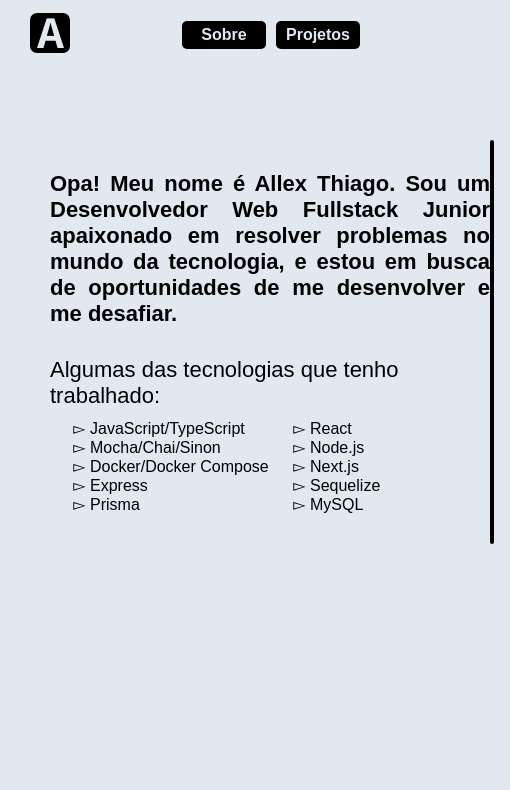
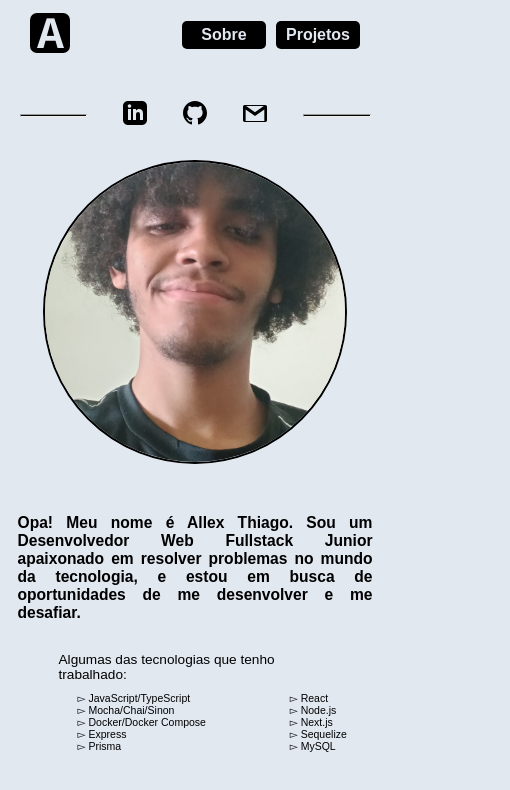
Before and after one commit to AllexThiagoSR/personal-site, a Next.js app: page / in a window 390 px wide. Shown: the top 790 px of the page, 510 px wide, since content can reach past the window. Built offline with nearby package versions, Linux system fonts and the light colour scheme.

Commit message:
style: Adds some responsiveness to the root page

```diff
--- a/src/pages/index.js
+++ b/src/pages/index.js
@@ -13,7 +13,7 @@ export default function Home() {
       </Head>
       <main>
         <section className="short-description">
-          <div>
+          <div className="text-container">
             <p className="short-description-text">
               Opa! Meu nome é Allex Thiago.
               Sou um Desenvolvedor Web Fullstack Junior
--- a/src/styles/RootPage.css
+++ b/src/styles/RootPage.css
@@ -45,3 +45,66 @@
   overflow: hidden;
   border-radius: 10px;
 }
+
+@media screen and (max-width: 950px) {
+  .short-description {
+    margin-top: 20px;
+    flex-direction: column-reverse;
+    justify-content: center;
+  }
+
+  .short-description .text-container {
+    display: flex;
+    flex-direction: column;
+    margin-top: 50px;
+    width: 100%;
+    align-items: center;
+  }
+
+  .skills-wrapper {
+    width: 70%;
+  }
+
+  .skills-list {
+    padding-left: 30px;
+    grid-template-columns: 200px 100px;
+  }
+
+  .image-container {
+    height: 300px;
+    width: 300px;
+    border-radius: 50%;
+    overflow: hidden;
+  }
+
+  .me {
+    height: 100%;
+    object-fit: cover;
+    object-position: center;
+    width: 100%;
+    border-radius: 10px;
+  }
+}
+
+@media screen and (max-width: 650px) {
+
+  .short-description p.short-description-text {
+    max-width: 355px;
+    font-size: 20px
+  }
+}
+
+@media screen and (max-width: 490px) {
+  .short-description p {
+    font-size: 3.5vw;
+  }
+
+  .short-description p.short-description-text {
+    max-width: 355px;
+    font-size: 4vw;
+  }
+
+  .skills-list li {
+    font-size: 2.7vw;
+  }
+}
--- a/src/styles/globals.css
+++ b/src/styles/globals.css
@@ -27,7 +27,6 @@ body {
 
 .layout-default {
   display: flex;
-  height: 80%;
 }
 
 .layout-default main {
@@ -54,7 +53,7 @@ body {
   justify-content: space-between;
   align-items: center;
   display: flex;
-  height: 100%;
+  max-height: 100%;
   width: 100px;
   position: relative;
   overflow-y: hidden;
@@ -110,4 +109,56 @@ hr {
 
 #__next {
   height: 100vh;
+  width: 100%;
 }
+
+@media screen and (max-width: 1100px) {
+  .layout-default {
+    flex-direction: column;
+    height: 100%;
+    margin-bottom: 50px;
+  }
+
+  .aside-section {
+    flex-direction: row;
+    justify-content: space-between;
+    align-items: center;
+    display: flex;
+    height: 50px;
+    width: 90%;
+    align-self: center;
+    overflow-y: hidden;
+  }
+
+  .contacts-list {
+    flex-direction: row;
+    justify-content: space-evenly;
+    align-items: center;
+  }
+
+  .layout-default main {
+    margin: 0;
+    width: 100%;
+  }
+
+  hr {
+    background-color: black;
+    width: 30%;
+    height: 1px;
+    z-index: -1;
+  }
+
+  #__next {
+    min-height: 760px;
+    height: 120vh;
+    width: 100%;
+  }
+}
+
+@media screen and (max-width: 650px) {
+  #__next {
+    min-height: 1000px;
+    height: 120vh;
+    width: 100%;
+  }
+}
```
